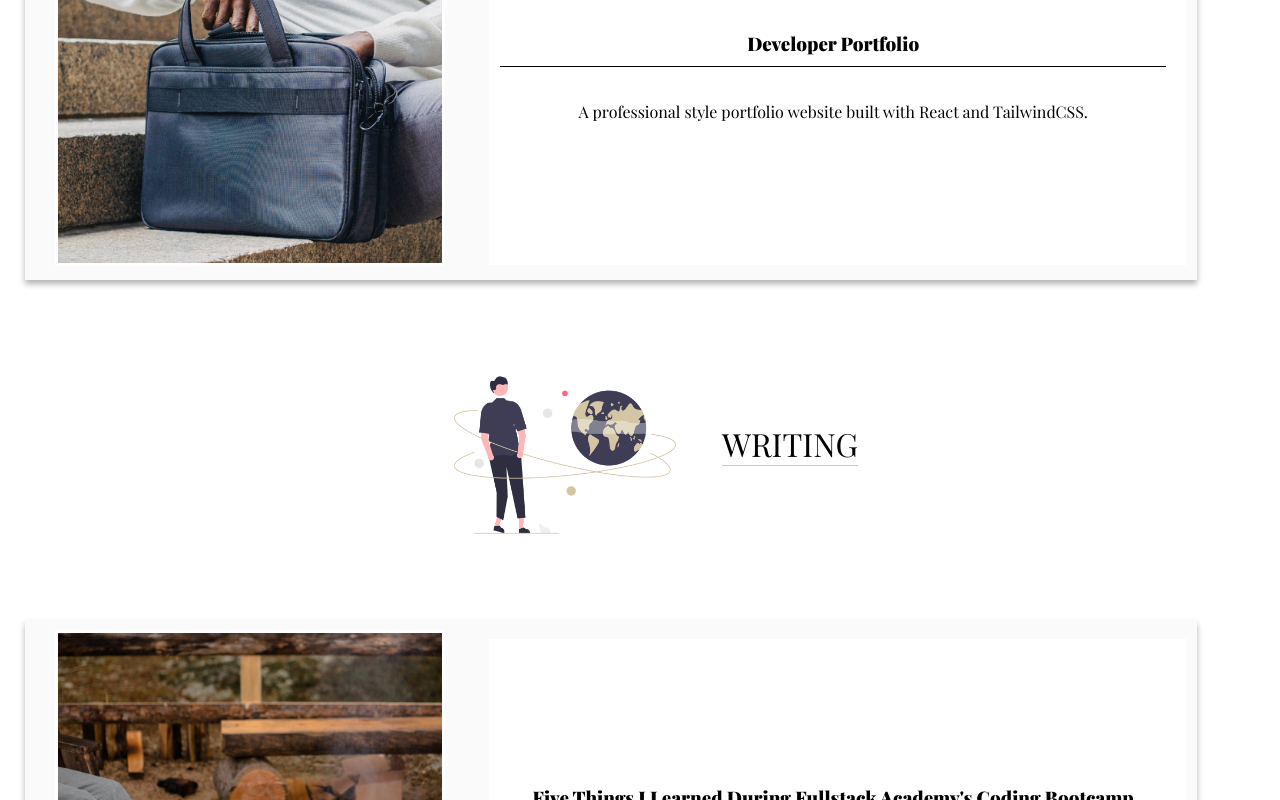
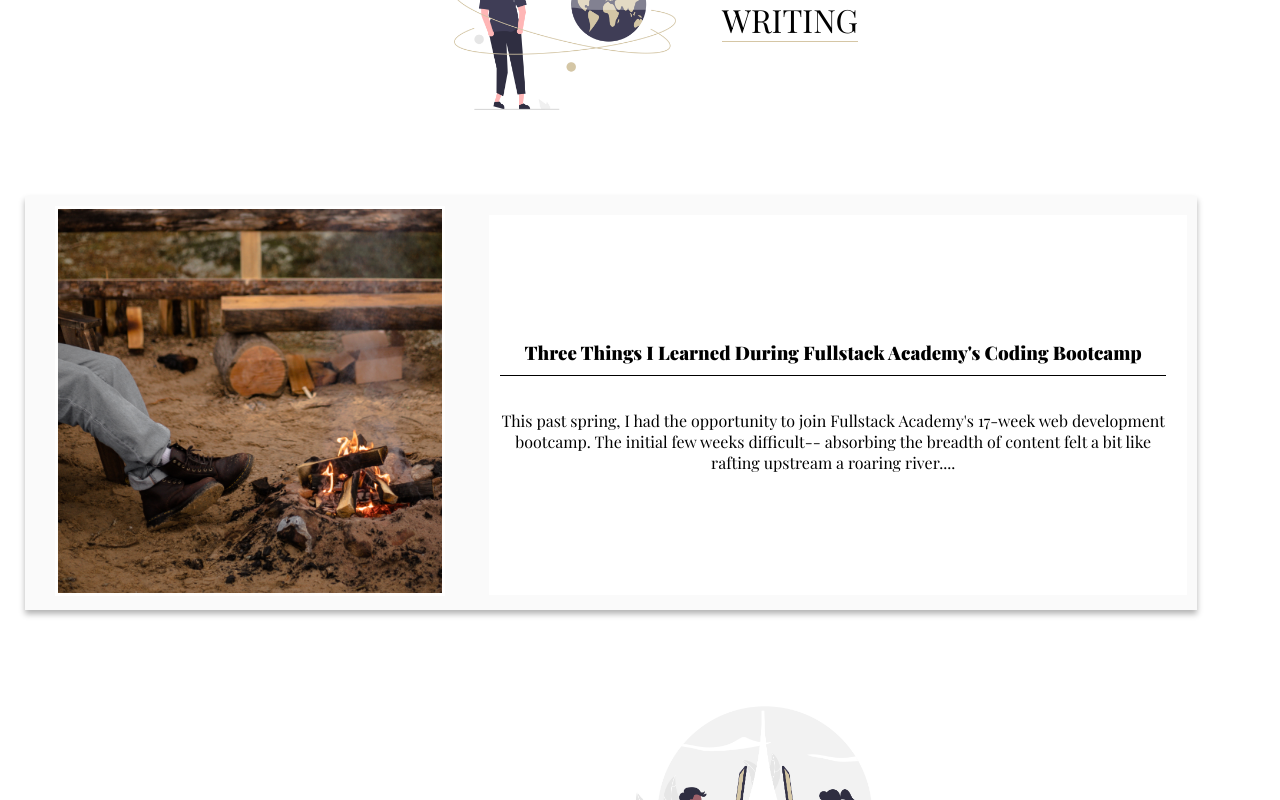
Before and after one commit to benassiPb/beginnersmindjavascript, a React (Create React App) app: page / in a window 1280 px wide. Shown: the part 3867-4667 px from the top of the page. Built offline with nearby package versions, Linux system fonts and the light colour scheme; a web font is replaced by a local one.

Commit message:
first full draft

```diff
--- a/src/App.css
+++ b/src/App.css
@@ -1955,6 +1955,7 @@ a {
     padding-right: 50px;
     display: flex;
     flex-direction: row;
+    justify-content: center;
   }
 
   .post-image,
--- a/src/SampleList.js
+++ b/src/SampleList.js
@@ -44,7 +44,7 @@ function SampleList() {
           </p>
         </div>
       </div>
-      <div className="sample-page-cover-container">
+      {/* <div className="sample-page-cover-container">
         <Link to="/professional">
           <img
             src={yogahero}
@@ -61,7 +61,7 @@ function SampleList() {
             design, giving it a sharp, confident, and business-like feel.
           </p>
         </div>
-      </div>
+      </div> */}
     </div>
   );
 }
--- a/src/data/postData.js
+++ b/src/data/postData.js
@@ -5,117 +5,107 @@ let postsData = [
     month: "July",
     year: 2022,
     subject: "Bootcamp",
-    title: "Five Things I Learned During Fullstack Academy's Coding Bootcamp",
+    title: "Three Things I Learned During Fullstack Academy's Coding Bootcamp",
     tagline: ["this is a sample tagline for a sample post "],
     image: "https://i.imgur.com/noKJzzx.png",
     imageTwo: "https://i.imgur.com/TAxl5IM.png",
     imageThree: "",
-    sectionOneHeading: ["How to use resources"],
-    sectionTwoHeading: ["Passing tests"],
-    sectionThreeHeading: ["Pair Programming"],
-    sectionFourHeading: ["Commiting often and staying narrow"],
-    sectionFiveHeading: ["Communication"],
+    sectionOneHeading: ["Coding as a daily routine"],
+    sectionTwoHeading: ["Coding with a partner"],
+    sectionThreeHeading: ["Coding with a deadline"],
     sectionOneContent: [
-      "this is a sample first paragraph",
-      "second paragraph",
-      "third paragraph",
+      "This past spring, I had the opportunity to join Fullstack Academy's 17-week web development bootcamp. The initial few weeks difficult-- absorbing the breadth of content felt a bit like rafting upstream a roaring river.",
+      "Luckily, I had Eloquent JavaScript, MDN, and YouTube to help me soak in the concepts I needed to learn to get and stay caught up.",
+      "The first big takeaway was two-fold: 1) don't try to learn everything; 2) instead, try to learn everyday. My habit is to think in terms of big picture, relational-mapping, wide scope. With this pattern, I make plans more easily than I complete them. I make a map of lots of languages, tools, projects, skills I am going to master, and how they all relate to one another. In practice, learning a lot takes a a lot of time-- like years.",
+      "In hindsight, this two part takeaway was among the most valuable and practical lessons of the bootcamp experience: to begin, narrow the stack (though at times it still felt like a lot to learn JavaScript, React, Express, Node, PostgreSQL, Sequelize, React Native, and NoSQL). Focusing on a specific stack, and coding for 6-8 hours everyday for 4-months without branching off into the basics of Python for a week here, Golang for a week there, and Java for a week over there, fostered a deeper learning and more useful skillset to build on going forward.",
     ],
     sectionTwoContent: [
-      "first paragraph",
-      "second paragraph",
-      "third paragraph",
+      "I had begun learning HTML, CSS, and some Python several months before the bootcamp. All of this was done on my own, mostly watching youtube or following educational website tutorials. A second valuable aspect of the bootcamp experience was getting experience working with other programmers on a shared project. As a past educator and briefly admissions counselor who inititated multiple zoom conversations with strangers on a daily basis, I happily welcomed the one-to-one partner programming.",
+      "When I felt lost, it was reassuring to realize that the vast majority of the time, so did most of my peers. Coming from a non-STEM college and work background, it was confidence boosting to feel on even footing with some really cool and smart engineers and mathy people.",
+      "Additionally, working with a partner reflected back to me my coding strengths and blindspots. Certain errors would trip me up, and others would trip up my partner, but together, we covered a lot more mental ground. I also learned the value of openly admitting when I didn't know something, and asking a partner to explain something to me to help me grasp it.",
+      "Finally, it was enlightening to learn what motivated others to choose this path, what aspirations they held, what outside resources they found most helpful. Some partners had multiple siblings who were software engineers, some were determined to work at Google, and others, like me, were looking for a career with more opportunities and intellectual challenge than their previous ones.",
     ],
     sectionThreeContent: [
-      "first paragraph",
-      "second paragraph",
-      "third paragraph",
-    ],
-    sectionFourContent: [
-      "first paragraph",
-      "second paragraph",
-      "third paragraph",
-    ],
-    sectionFiveContent: [
-      "first paragraph",
-      "second paragraph",
-      "third paragraph",
+      "The third phase of the bootcamp included two major group projects, which I've included descriptions of on this site (Grace's Greens and HappiList). Grace's Greens was the first project that required using version control and branching on GitHub. The assignment was to create an e-commerce website from a simple React skeleton. I especially focused on modeling the database relationships between users, plants, shopping carts, and purchase orders, building out the shopping cart page, and doing the CSS across the site.",
+      "The capstone project was three weeks long, and open ended. We were encouraged to explore new technologies, and so working  with two peers, we decided to focus on mobile with React Native. We thought about mobile apps we use or find interesting, and decided on a wellness-themed app that allowed users to chat with friends, share photos, achieve a list of positive activities, post photos, and create lists. For just three junior programmers given three weeks to build an app in technologies we hadn't used before, the app came together surprisingly smoothly. The final few days included some communication breakdown, as one group member was working on their own deadlines and priorities. Ultimately, it was a great learning experience revealing how much thought is required to code and refactor different features within an app, and how valuable it is to keep things as simple, reusable, segregated, and easy to change as possible.",
+      "The bootcamp ended with the unpleasant news that it takes graduates an average of 3-6 months to land a job. There are times when deadlines are helpful, and times when they are not. I am now nearly at that 3-month period, and it has been challenging to get interviews. Life keeps happening, and like a river, doesn't run in a straight line. Ultimately, the value of the bootcamp experience is still to be determined. But it did provide a pace of learning, a 500+ hour curriculum, a framework, a comaradarie with peers on similar journeys, and a feeling of confidence, accomplishment, and excitement for what lies ahead.",
     ],
   },
 
-  {
-    id: 2,
-    postNumber: 2,
-    month: "August",
-    year: 2022,
-    subject: "CSS",
-    title: "Front End with Figma and CSS",
-    tagline: ["now make it look good"],
-    image: "https://i.imgur.com/gKCbppQ.png",
-    imageTwo: "https://i.imgur.com/VCVzUjO.png",
-    imageThree: "",
-    sectionOneHeading: ["Intro"],
-    sectionTwoHeading: ["CSS Flex-Box and Grid"],
-    sectionThreeHeading: ["CSS Animations and Key-Frames"],
-    sectionFourHeading: ["Media Queries"],
-    sectionFiveHeading: ["Figma tips"],
+  // {
+  //   id: 2,
+  //   postNumber: 2,
+  //   month: "August",
+  //   year: 2022,
+  //   subject: "CSS",
+  //   title: "Front End with Figma and CSS",
+  //   tagline: ["now make it look good"],
+  //   image: "https://i.imgur.com/gKCbppQ.png",
+  //   imageTwo: "https://i.imgur.com/VCVzUjO.png",
+  //   imageThree: "",
+  //   sectionOneHeading: ["Intro"],
+  //   sectionTwoHeading: ["CSS Flex-Box and Grid"],
+  //   sectionThreeHeading: ["CSS Animations and Key-Frames"],
+  //   sectionFourHeading: ["Media Queries"],
+  //   sectionFiveHeading: ["Figma tips"],
 
-    sectionOneContent: [
-      "Layout",
-      "Mobile first responsive design",
-      "Different styles, css zen garden",
-    ],
-    sectionTwoContent: ["Hover effects", "Scroll effects", "colors and fonts"],
-    sectionThreeContent: [
-      "Kevin Powell on youtube",
-      "Fade in and out",
-      "Rotate and Transform",
-      "Rotate",
-    ],
-    sectionFourContent: ["Black and white", "Contrast", "Fonts", "Opacity"],
-  },
+  //   sectionOneContent: [
+  //     "Layout",
+  //     "Mobile first responsive design",
+  //     "Different styles, css zen garden",
+  //   ],
+  //   sectionTwoContent: ["Hover effects", "Scroll effects", "colors and fonts"],
+  //   sectionThreeContent: [
+  //     "Kevin Powell on youtube",
+  //     "Fade in and out",
+  //     "Rotate and Transform",
+  //     "Rotate",
+  //   ],
+  //   sectionFourContent: ["Black and white", "Contrast", "Fonts", "Opacity"],
+  // },
 
-  {
-    id: 3,
-    postNumber: 3,
-    month: "October",
-    year: 2022,
-    subject: "React",
-    title: "Creating React Apps",
-    tagline: [""],
-    image: "https://i.imgur.com/8AkMNDi.png",
-    imageTwo: "https://i.imgur.com/jyN4y4t.png",
-    imageThree: "",
-    sectionOneHeading: ["Create React App"],
-    sectionTwoHeading: ["Functional Components"],
-    sectionThreeHeading: ["UseState"],
-    sectionFourHeading: ["UseEffect"],
-    sectionFiveHeading: ["section five heading"],
-    sectionOneContent: [
-      "this is a sample first paragraph, this is a sample first paragraph, this is a sample first paragraph, this is a sample first paragraph, this is a sample first paragraph, this is a sample first paragraph, this is a sample first paragraph",
-      "second paragraph",
-      "third paragraph",
-    ],
-    sectionTwoContent: [
-      "first paragraph",
-      "second paragraph",
-      "third paragraph",
-    ],
-    sectionThreeContent: [
-      "first paragraph",
-      "second paragraph",
-      "third paragraph",
-    ],
-    sectionFourContent: [
-      "first paragraph",
-      "second paragraph",
-      "third paragraph",
-    ],
-    sectionFiveContent: [
-      "this is a sample first paragraph, this is a sample first paragraph, this is a sample first paragraph, this is a sample first paragraph, this is a sample first paragraph, this is a sample first paragraph, this is a sample first paragraph",
-      "second paragraph",
-      "third paragraph",
-    ],
-  },
+  // {
+  //   id: 3,
+  //   postNumber: 3,
+  //   month: "October",
+  //   year: 2022,
+  //   subject: "React",
+  //   title: "Creating React Apps",
+  //   tagline: [""],
+  //   image: "https://i.imgur.com/8AkMNDi.png",
+  //   imageTwo: "https://i.imgur.com/jyN4y4t.png",
+  //   imageThree: "",
+  //   sectionOneHeading: ["Create React App"],
+  //   sectionTwoHeading: ["Functional Components"],
+  //   sectionThreeHeading: ["UseState"],
+  //   sectionFourHeading: ["UseEffect"],
+  //   sectionFiveHeading: ["section five heading"],
+  //   sectionOneContent: [
+  //     "this is a sample first paragraph, this is a sample first paragraph, this is a sample first paragraph, this is a sample first paragraph, this is a sample first paragraph, this is a sample first paragraph, this is a sample first paragraph",
+  //     "second paragraph",
+  //     "third paragraph",
+  //   ],
+  //   sectionTwoContent: [
+  //     "first paragraph",
+  //     "second paragraph",
+  //     "third paragraph",
+  //   ],
+  //   sectionThreeContent: [
+  //     "first paragraph",
+  //     "second paragraph",
+  //     "third paragraph",
+  //   ],
+  //   sectionFourContent: [
+  //     "first paragraph",
+  //     "second paragraph",
+  //     "third paragraph",
+  //   ],
+  //   sectionFiveContent: [
+  //     "this is a sample first paragraph, this is a sample first paragraph, this is a sample first paragraph, this is a sample first paragraph, this is a sample first paragraph, this is a sample first paragraph, this is a sample first paragraph",
+  //     "second paragraph",
+  //     "third paragraph",
+  //   ],
+  // },
 ];
 
 export default postsData;
```
